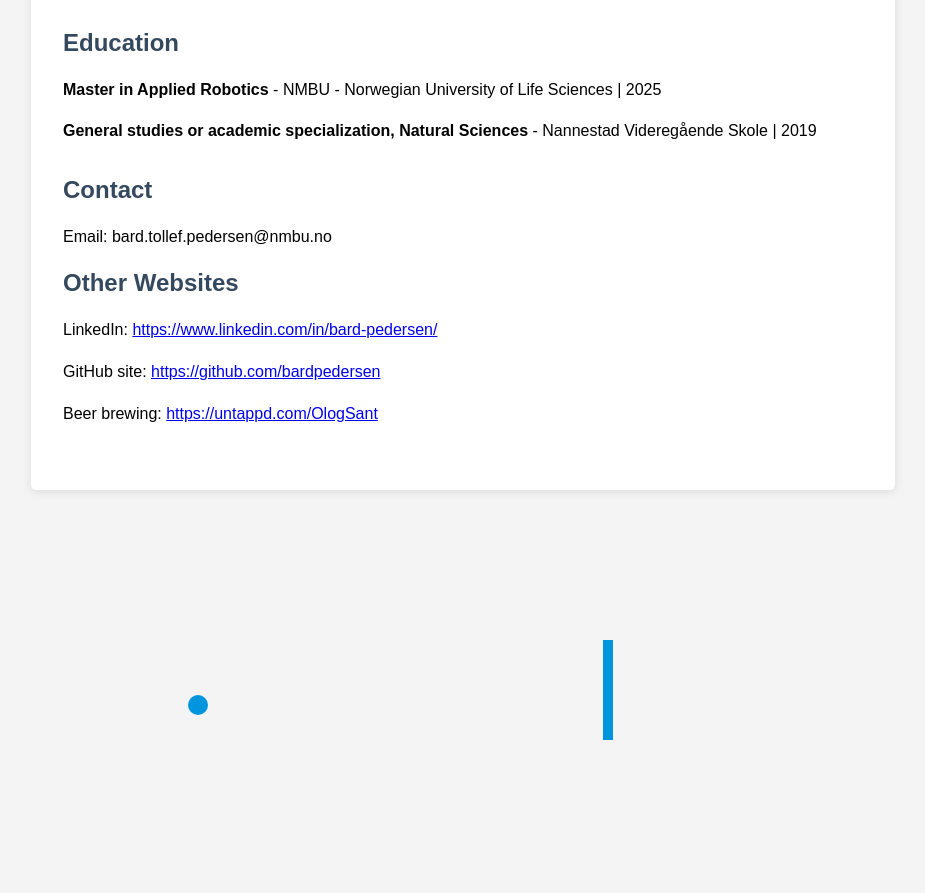
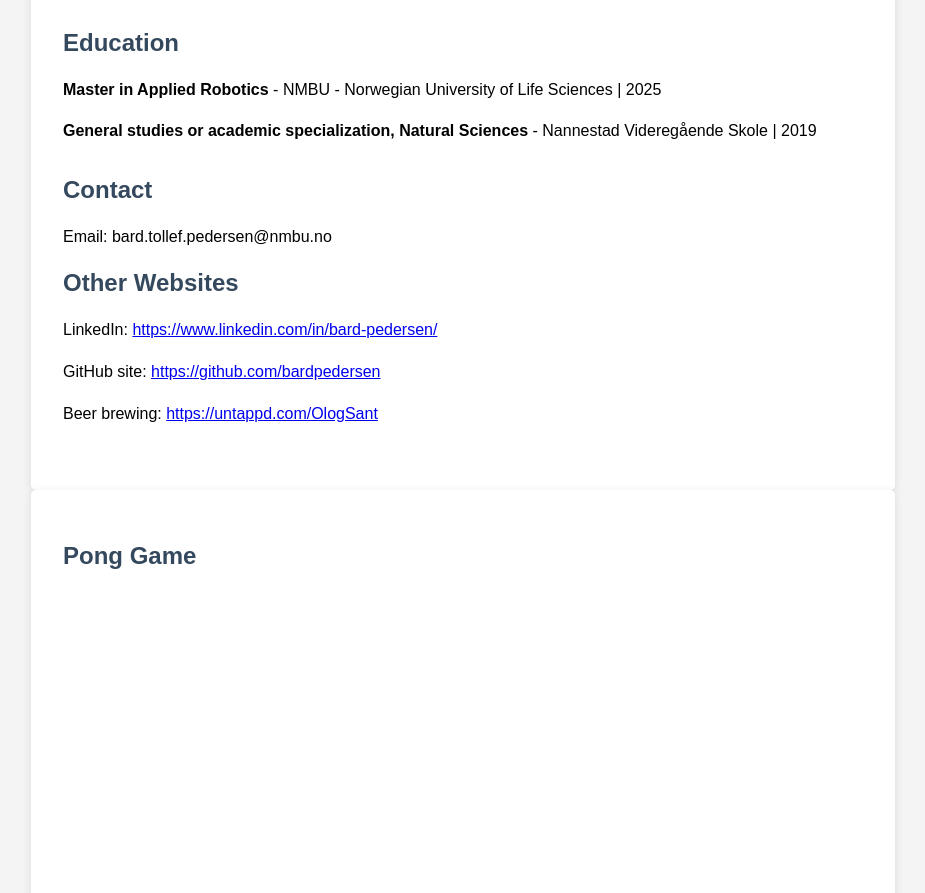
Before and after one commit to bardpedersen/bardpedersen.github.io, a plain HTML site: page index.html in a window 1280 px wide. Shown: the part 1217-2110 px from the top of the page, without its empty margins (177-1102 px from the left). Drawn offline with Linux system fonts and the light colour scheme.

Commit message:
With pong

```diff
--- a/index.html
+++ b/index.html
@@ -90,80 +90,184 @@
     </div>
 
     <!-- Pong Game -->
-    <div class="pong-game">
-        <canvas id="pongCanvas" width="800" height="400"></canvas>
+    <div class="container">
+        <h2>Pong Game</h2>
+        <canvas id="gameCanvas" width="750" height="585"></canvas>
     </div>
+    <script>
+        const canvas = document.getElementById('game');
+        const context = canvas.getContext('2d');
+        const grid = 15;
+        const paddleHeight = grid * 5; // 80
+        const maxPaddleY = canvas.height - grid - paddleHeight;
 
-    <script>
-        // Pong Game Code
-        const canvas = document.getElementById("pongCanvas");
-        const context = canvas.getContext("2d");
+        var paddleSpeed = 6;
+        var ballSpeed = 5;
 
+        const leftPaddle = {
+        // start in the middle of the game on the left side
+        x: grid * 2,
+        y: canvas.height / 2 - paddleHeight / 2,
+        width: grid,
+        height: paddleHeight,
+
+        // paddle velocity
+        dy: 0
+        };
+        const rightPaddle = {
+        // start in the middle of the game on the right side
+        x: canvas.width - grid * 3,
+        y: canvas.height / 2 - paddleHeight / 2,
+        width: grid,
+        height: paddleHeight,
+
+        // paddle velocity
+        dy: 0
+        };
         const ball = {
+        // start in the middle of the game
         x: canvas.width / 2,
         y: canvas.height / 2,
-            radius: 10,
-            dx: 5,
-            dy: -5
+        width: grid,
+        height: grid,
+
+        // keep track of when need to reset the ball position
+        resetting: false,
+
+        // ball velocity (start going to the top-right corner)
+        dx: ballSpeed,
+        dy: -ballSpeed
         };
 
-        const paddle = {
-            width: 10,
-            height: 100,
-            x: canvas.width - 20,
-            y: canvas.height / 2 - 50,
-            dy: 10
-        };
-
-        function drawBall() {
-            context.beginPath();
-            context.arc(ball.x, ball.y, ball.radius, 0, Math.PI * 2);
-            context.fillStyle = "#0095DD";
-            context.fill();
-            context.closePath();
+        // check for collision between two objects using axis-aligned bounding box (AABB)
+        // @see https://developer.mozilla.org/en-US/docs/Games/Techniques/2D_collision_detection
+        function collides(obj1, obj2) {
+        return obj1.x < obj2.x + obj2.width &&
+                obj1.x + obj1.width > obj2.x &&
+                obj1.y < obj2.y + obj2.height &&
+                obj1.y + obj1.height > obj2.y;
         }
 
-        function drawPaddle() {
-            context.beginPath();
-            context.rect(paddle.x, paddle.y, paddle.width, paddle.height);
-            context.fillStyle = "#0095DD";
-            context.fill();
-            context.closePath();
+        // game loop
+        function loop() {
+        requestAnimationFrame(loop);
+        context.clearRect(0,0,canvas.width,canvas.height);
+
+        // move paddles by their velocity
+        leftPaddle.y += leftPaddle.dy;
+        rightPaddle.y += rightPaddle.dy;
+
+        // prevent paddles from going through walls
+        if (leftPaddle.y < grid) {
+            leftPaddle.y = grid;
+        }
+        else if (leftPaddle.y > maxPaddleY) {
+            leftPaddle.y = maxPaddleY;
         }
 
-        function gameLoop() {
-            context.clearRect(0, 0, canvas.width, canvas.height);
+        if (rightPaddle.y < grid) {
+            rightPaddle.y = grid;
+        }
+        else if (rightPaddle.y > maxPaddleY) {
+            rightPaddle.y = maxPaddleY;
+        }
 
+        // draw paddles
+        context.fillStyle = 'white';
+        context.fillRect(leftPaddle.x, leftPaddle.y, leftPaddle.width, leftPaddle.height);
+        context.fillRect(rightPaddle.x, rightPaddle.y, rightPaddle.width, rightPaddle.height);
+
+        // move ball by its velocity
         ball.x += ball.dx;
         ball.y += ball.dy;
 
-            if (ball.y + ball.dy > canvas.height - ball.radius || ball.y + ball.dy < ball.radius) {
-                ball.dy = -ball.dy;
+        // prevent ball from going through walls by changing its velocity
+        if (ball.y < grid) {
+            ball.y = grid;
+            ball.dy *= -1;
+        }
+        else if (ball.y + grid > canvas.height - grid) {
+            ball.y = canvas.height - grid * 2;
+            ball.dy *= -1;
         }
 
-            if (ball.x + ball.dx > canvas.width - ball.radius || ball.x + ball.dx < ball.radius) {
-                ball.dx = -ball.dx;
+        // reset ball if it goes past paddle (but only if we haven't already done so)
+        if ( (ball.x < 0 || ball.x > canvas.width) && !ball.resetting) {
+            ball.resetting = true;
+
+            // give some time for the player to recover before launching the ball again
+            setTimeout(() => {
+            ball.resetting = false;
+            ball.x = canvas.width / 2;
+            ball.y = canvas.height / 2;
+            }, 400);
         }
 
-            if (
-                ball.x + ball.radius > paddle.x &&
-                ball.y > paddle.y &&
-                ball.y < paddle.y + paddle.height
-            ) {
-                ball.dx = -ball.dx;
+        // check to see if ball collides with paddle. if they do change x velocity
+        if (collides(ball, leftPaddle)) {
+            ball.dx *= -1;
+
+            // move ball next to the paddle otherwise the collision will happen again
+            // in the next frame
+            ball.x = leftPaddle.x + leftPaddle.width;
+        }
+        else if (collides(ball, rightPaddle)) {
+            ball.dx *= -1;
+
+            // move ball next to the paddle otherwise the collision will happen again
+            // in the next frame
+            ball.x = rightPaddle.x - ball.width;
         }
 
-            drawBall();
-            drawPaddle();
+        // draw ball
+        context.fillRect(ball.x, ball.y, ball.width, ball.height);
 
-            requestAnimationFrame(gameLoop);
+        // draw walls
+        context.fillStyle = 'lightgrey';
+        context.fillRect(0, 0, canvas.width, grid);
+        context.fillRect(0, canvas.height - grid, canvas.width, canvas.height);
+
+        // draw dotted line down the middle
+        for (let i = grid; i < canvas.height - grid; i += grid * 2) {
+            context.fillRect(canvas.width / 2 - grid / 2, i, grid, grid);
+        }
         }
 
-        canvas.addEventListener("mousemove", (event) => {
-            paddle.y = event.clientY - paddle.height / 2;
+        // listen to keyboard events to move the paddles
+        document.addEventListener('keydown', function(e) {
+
+        // up arrow key
+        if (e.which === 38) {
+            rightPaddle.dy = -paddleSpeed;
+        }
+        // down arrow key
+        else if (e.which === 40) {
+            rightPaddle.dy = paddleSpeed;
+        }
+
+        // w key
+        if (e.which === 87) {
+            leftPaddle.dy = -paddleSpeed;
+        }
+        // a key
+        else if (e.which === 83) {
+            leftPaddle.dy = paddleSpeed;
+        }
         });
 
-        gameLoop();
+        // listen to keyboard events to stop the paddle if key is released
+        document.addEventListener('keyup', function(e) {
+        if (e.which === 38 || e.which === 40) {
+            rightPaddle.dy = 0;
+        }
+
+        if (e.which === 83 || e.which === 87) {
+            leftPaddle.dy = 0;
+        }
+        });
+
+        // start the game
+        requestAnimationFrame(loop);
     </script>
 </body>
 </html>
```
Lines whose indentation alone changed are shown as unchanged.
